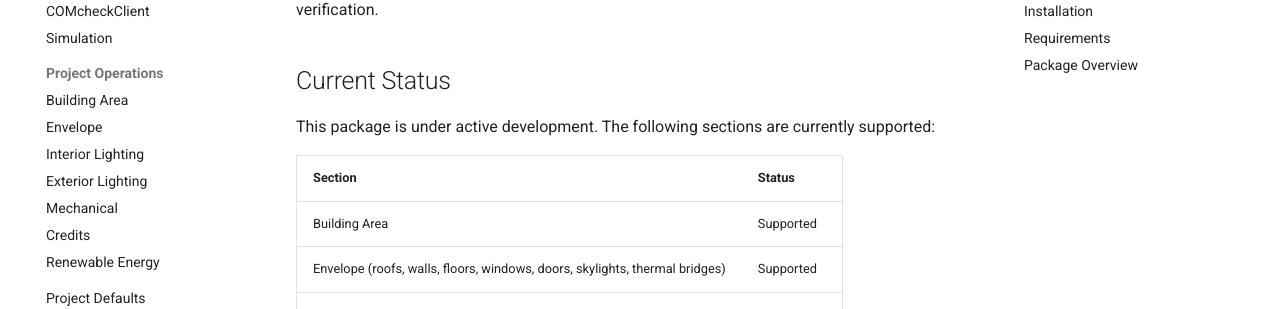
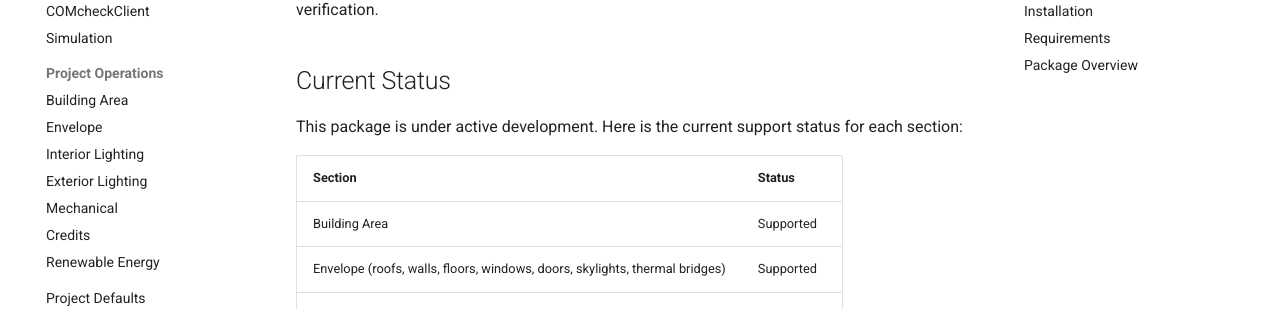
Before and after one commit to pnnl/comcheckweb-api-python, an MkDocs documentation site: the page built from docs_site/index.md, in a window 1280 px wide and 900 px high. Shown: the part 208-517 px from the top of the window. Built offline with MkDocs 1.6.1 and Material for MkDocs 9.7.7, drawn with Linux system fonts in a browser that asks for light colours; comment, search, counter and statistics services are not loaded.

Commit message:
update docs in home page

```diff
--- a/docs_site/index.md
+++ b/docs_site/index.md
@@ -4,7 +4,7 @@ Type-safe Python client for the PNNL's [COMcheck Web](https://comcheck.energycod
 
 ## Current Status
 
-This package is under active development. The following sections are currently supported:
+This package is under active development. Here is the current support status for each section:
 
 | Section | Status |
 |---|---|
```
